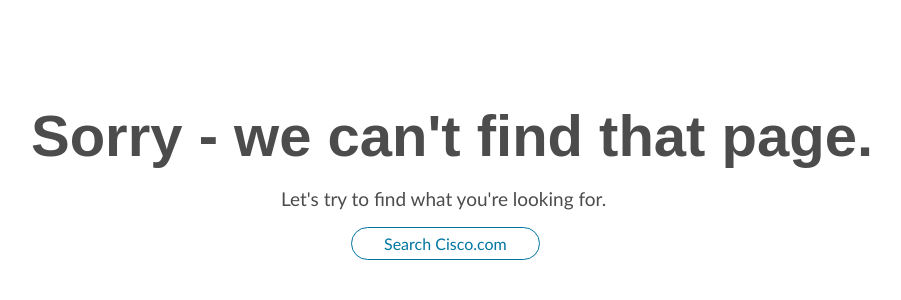
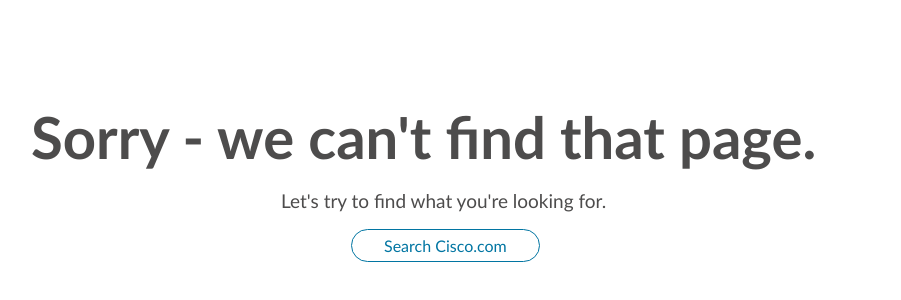
Before and after one commit to FThinker/Verifica-TPSI, a plain HTML site: page index.html in a window 1280 px wide. Shown: the part 48-348 px from the top of the page, without its empty margins (257-1158 px from the left). Drawn offline with Linux system fonts and the light colour scheme.

Commit message:
Fix font family for h1

```diff
--- a/index.html
+++ b/index.html
@@ -7,7 +7,7 @@
     <title>404 - Page Not Found - Cisco</title>
     <style>
 	h1 {
-	font-family: 'Trebuchet-MS', sans-serif;
+	font-family: 'Trebuchet MS', sans-serif;
 	color: #4d4c4c;
 	font-size: 58px;
 	margin-top: 150px;
```
